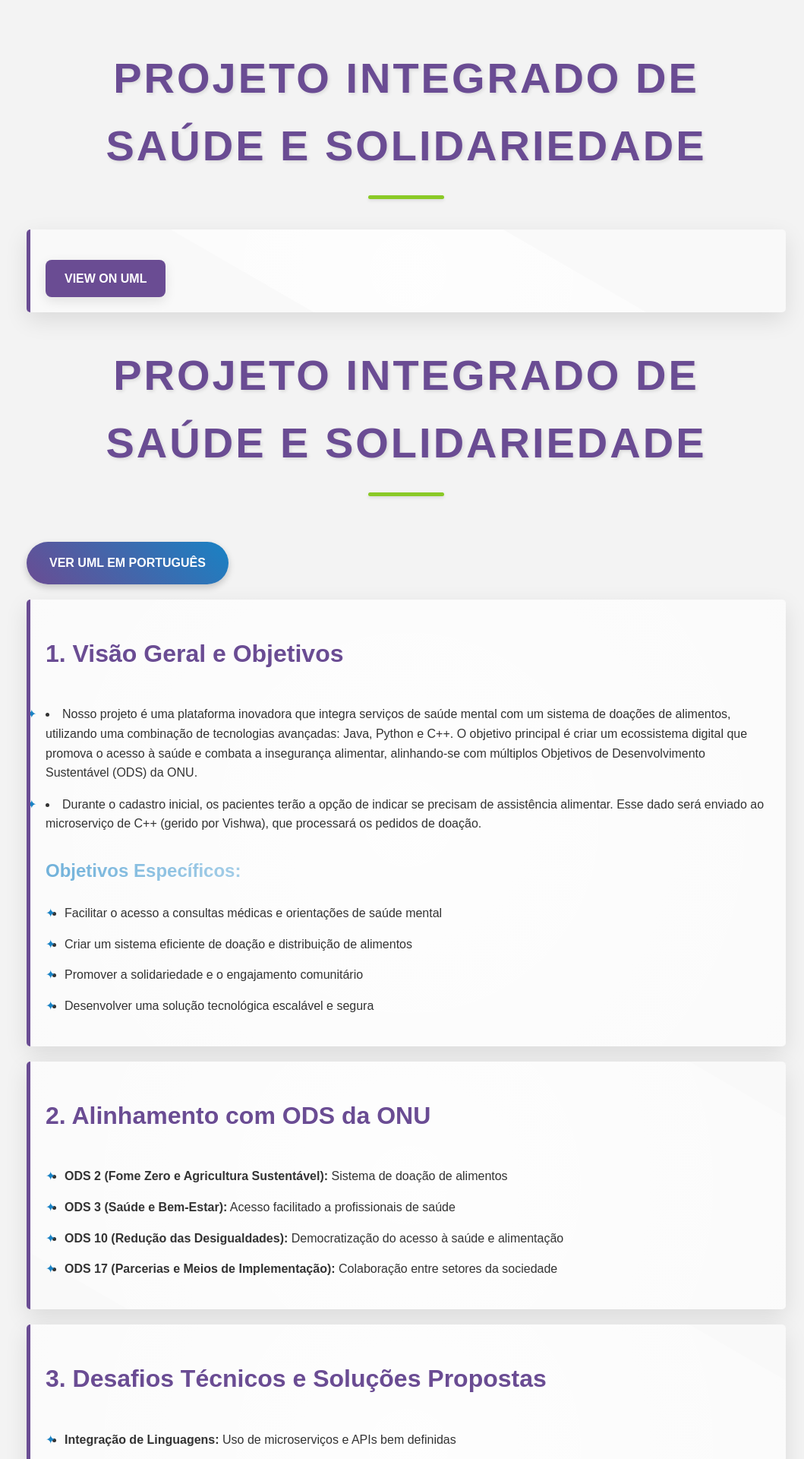
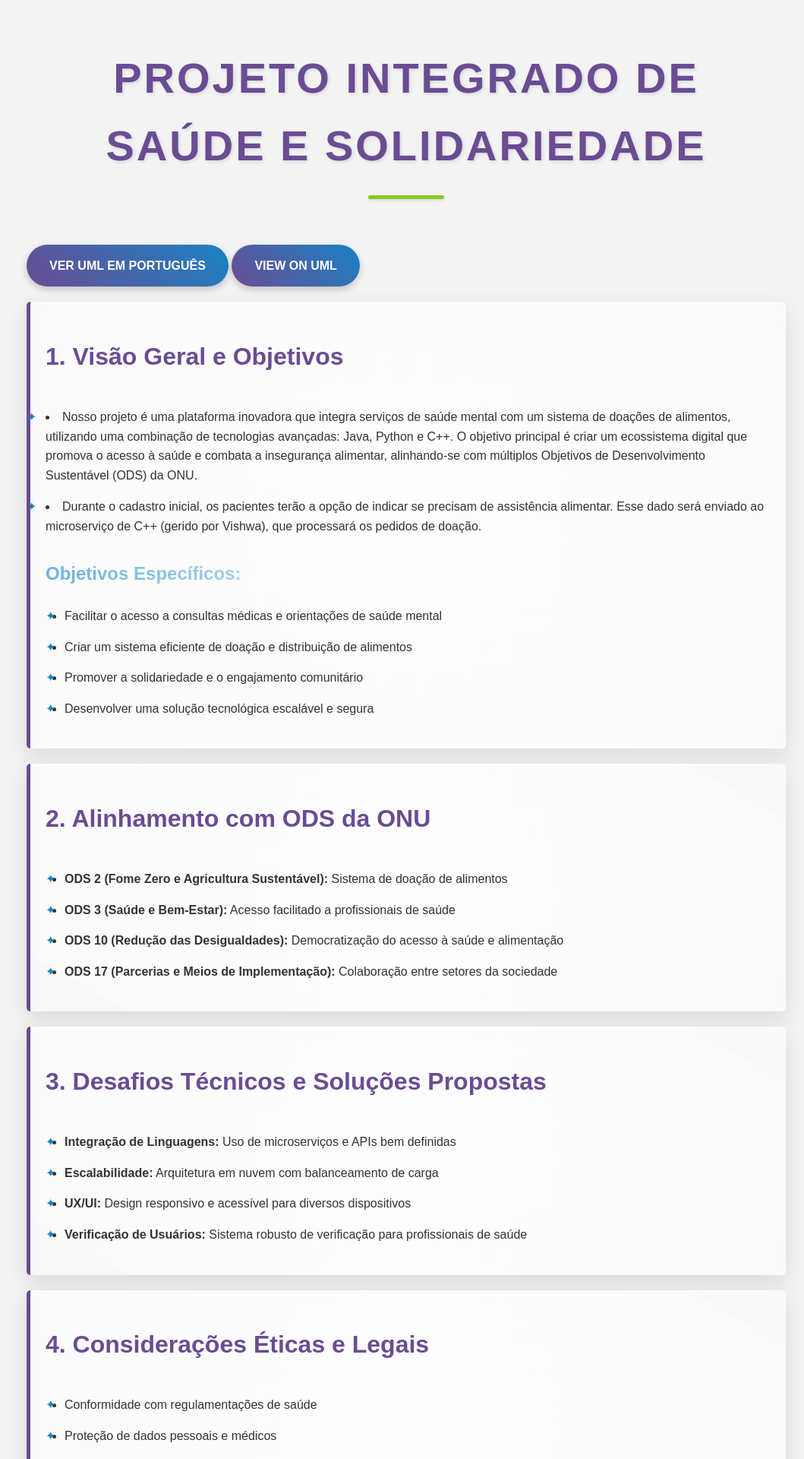
Before and after one commit to sofiaamosqueraa/PYTHON, a Flask app: page /projeito in a window 1280 px wide. Shown: the top 1920 px of the page at 76% size, without its empty margins (105-1164 px from the left). Run offline with Flask 3, Linux system fonts and the light colour scheme.

Commit message:
style do botao feito sofia

```diff
--- a/templates/projeito/projeito.html
+++ b/templates/projeito/projeito.html
@@ -324,22 +324,12 @@
 
     <div id="google_translate_element"></div>
 
-
-
-
-    <h1>Projeto Integrado de Saúde e Solidariedade</h1>
-    <div class="section">
-         <a href="https://www.figma.com/board/IZG4c1e4XvuLSsri1YNmhb/Untitled?node-id=0-1&node-type=canvas&t=JhE8qVWv5wnBWEkt-0"
-           class="cta-button left-align" target="_blank">View on UML</a>
-    </div>
-
-
     <h1>Projeto Integrado de Saúde e Solidariedade</h1>
 
 
     <!-- Botão para o link do UML -->
     <a href="https://www.figma.com/board/TMKQJeJC7AjlvJiu8XX5Dq/Untitled?node-id=0-1&node-type=canvas&t=MhTsWEVLeMudleld-0" class="uml-button" target="_blank">Ver UML em Português</a>
-
+    <a href="https://www.figma.com/board/IZG4c1e4XvuLSsri1YNmhb/Untitled?node-id=0-1&node-type=canvas&t=JhE8qVWv5wnBWEkt-0" class="uml-button" target="_blank">View on UML</a>
 
     <div class="section">
         <h2>1. Visão Geral e Objetivos</h2>
```
